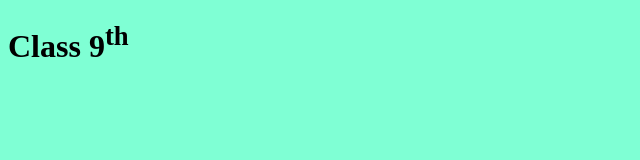
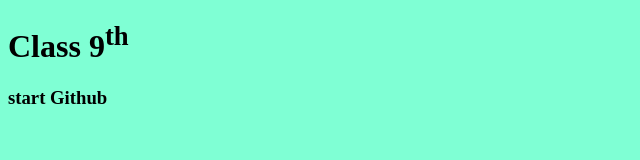
Before and after one commit to HabibMemon179/class-6, a plain HTML site: page index.html in a window 1280 px wide. Shown: the whole page, without its empty margins (0-640 px from the left). Drawn offline with Linux system fonts and the light colour scheme.

Commit message:
add github start

```diff
--- a/index.html
+++ b/index.html
@@ -8,5 +8,6 @@
 </head>
 <body>
     <h1 class="th">Class 9<sup>th</sup> </h1>
+    <h3>start Github</h3>
 </body>
 </html>
```
